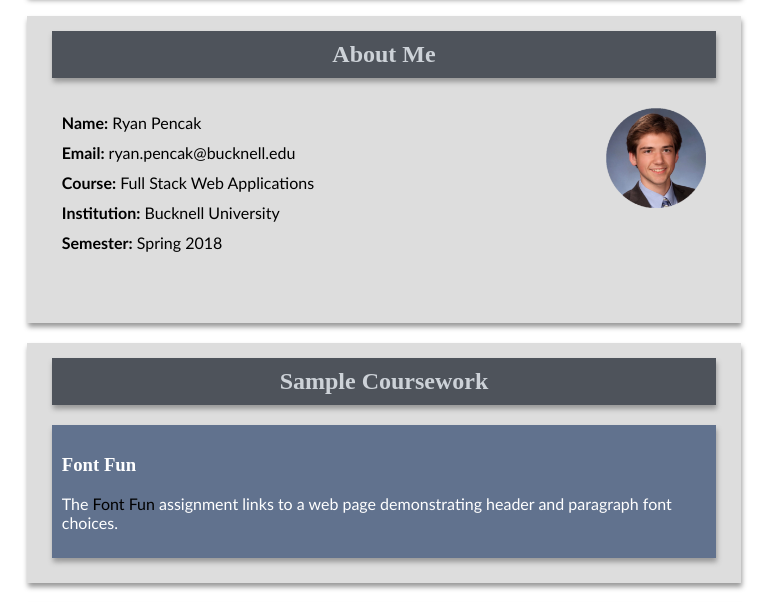
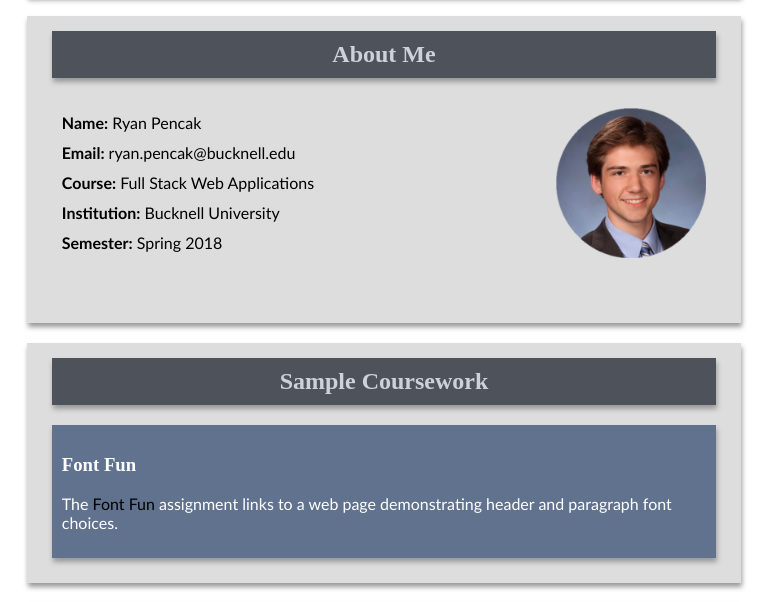
Before and after one commit to RyanPencak/WebApps, a plain HTML site: page index.html in a window 768 px wide. Shown: the part 121-723 px from the top of the page. Drawn offline with Linux system fonts and the light colour scheme; a web font is replaced by a local one.

Commit message:
Project1 Complete

```diff
--- a/css/styles.css
+++ b/css/styles.css
@@ -105,8 +105,8 @@
     margin: 10px 10px 10px 10px; */
     /* max-width: 100%; */
     /* height: 100px; */
-    min-width: 100px;
-    min-height: 100px;
+    min-width: 150px;
+    min-height: 150px;
   }
 }
 
@@ -164,8 +164,8 @@
   margin: 10px 10px 10px 10px;
   /* max-width: 100%; */
   /* height: auto; */
-  max-width: 10px;
-  max-height: 10px;
+  max-width: 15px;
+  max-height: 15px;
   /* position: absolute; */
   /* width: 5em; */
   /* width: 50px; */
```
